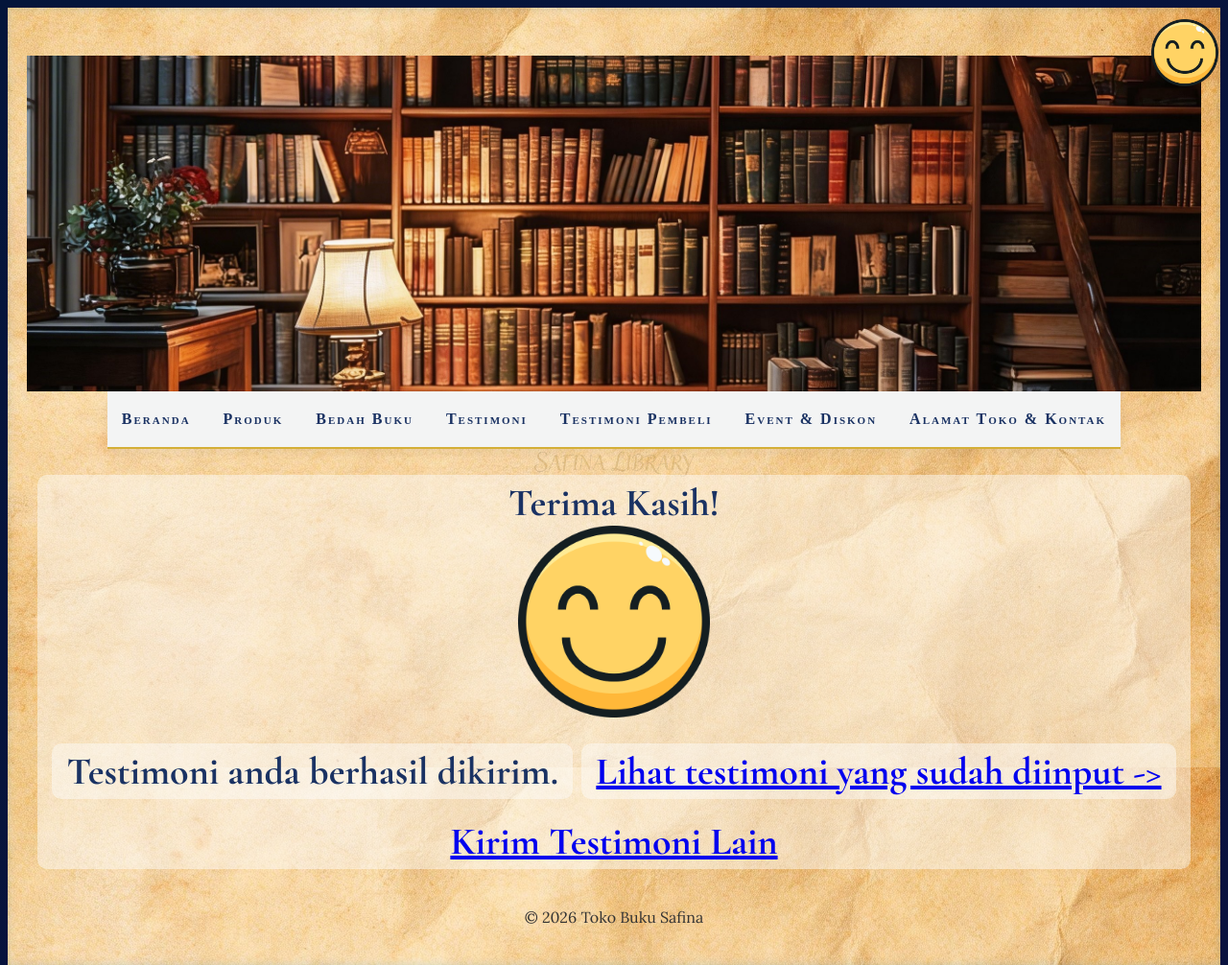
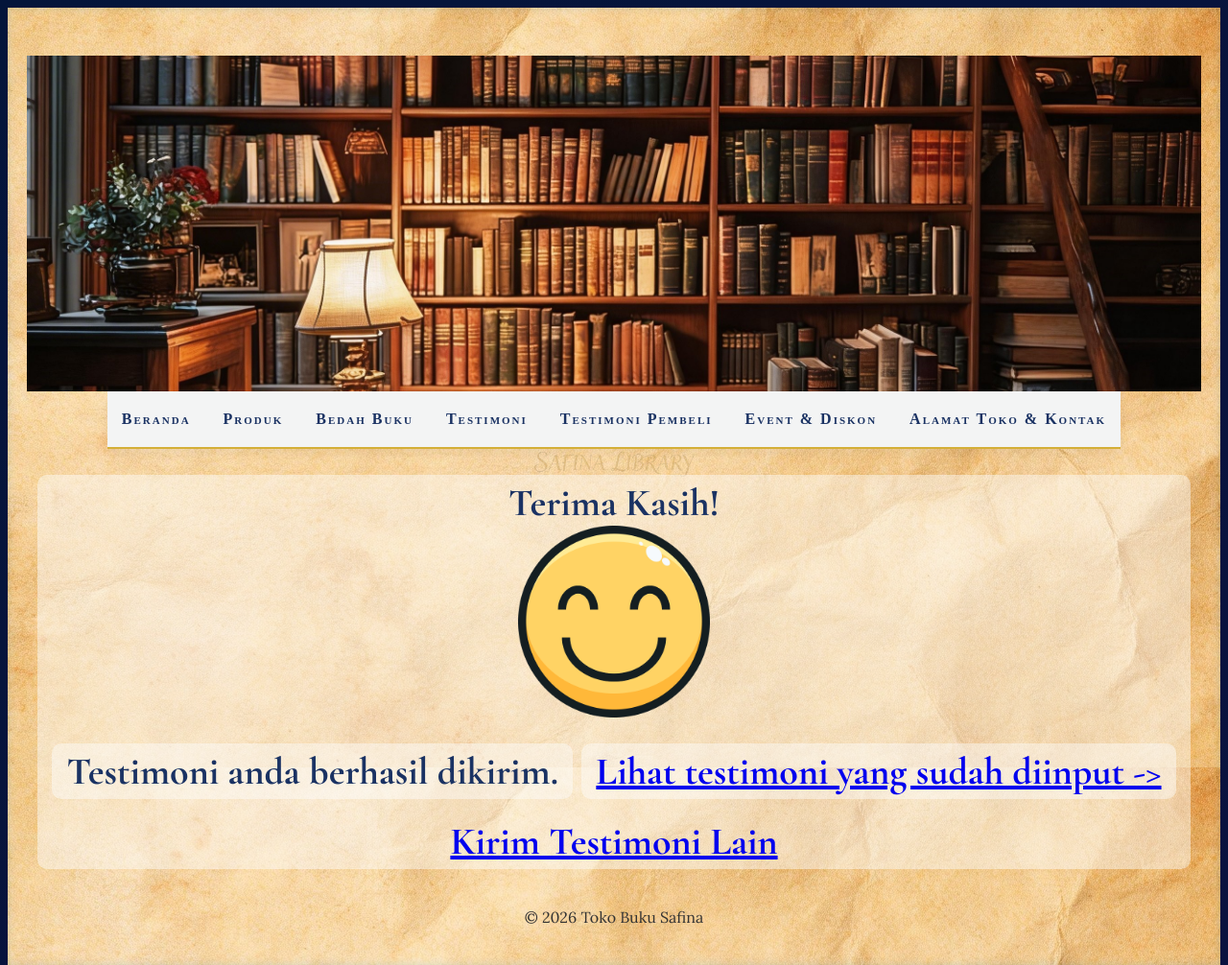
Before and after one commit to inabintirezadosen-spec/Safina-Library, a plain HTML site: page proses-testimoni.html in a window 1280 px wide. Shown: the whole page at 96% size. Drawn offline with nearby package versions, Linux system fonts and the light colour scheme; files whose address does not match are found by name.

Commit message:
Update proses-testimoni.html

```diff
--- a/proses-testimoni.html
+++ b/proses-testimoni.html
@@ -11,7 +11,7 @@
 
        <header class="hero-header">
     <img src="gambar-header.jpeg" alt="Banner Toko Buku" class="hero-image">
-            <img src="smile.png" alt="ikon" class="ikon-kecil">
+
 
     </header>
 <img src="logo-safina.png" alt="Watermark" class="watermark-logo">
@@ -32,7 +32,6 @@
     <h1> Terima Kasih! <h/1>
         <img src="smile.png" alt="Deskripsi gambar" class="gambar-tengah">
     <h1> Testimoni anda berhasil dikirim.</h1>
-
     </div>
     <h1><a href="tampil-testimoni.html">Lihat testimoni yang sudah diinput -> </a></h1>
     <section class="testimoni-terkirim"></section>
```
